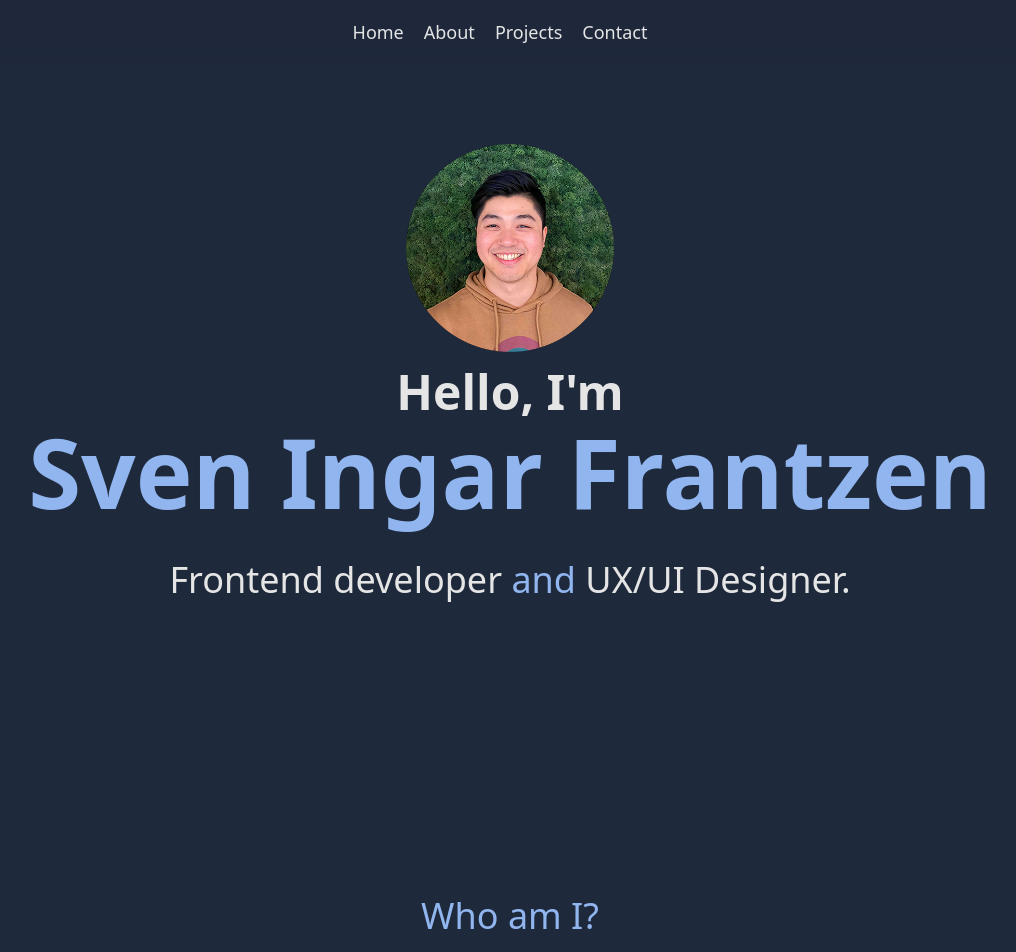
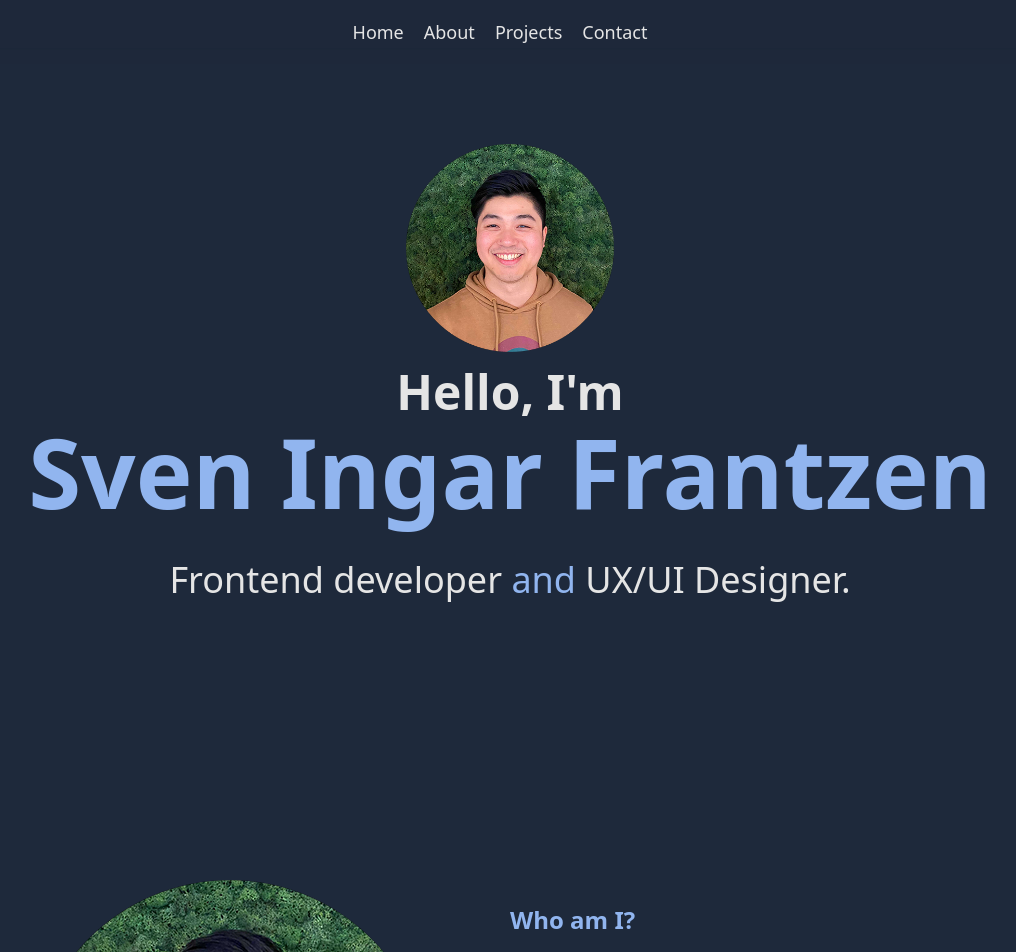
Before and after one commit to svennif/portfolio_new, a Vue app: page /about in a window 1280 px wide. Shown: the top 952 px of the page, without its empty margins (130-1146 px from the left). Built offline with nearby package versions, Linux system fonts and the light colour scheme.

Commit message:
Created about me page

```diff
--- a/src/components/AboutComponent.vue
+++ b/src/components/AboutComponent.vue
@@ -1,6 +1,5 @@
 <template>
     <div id="about" class="mx-auto h-screen">
-        <h1 class="text-4xl text-highlight text-center mt-10 md:mt-24">Who am I?</h1>
         <div class="columns-2 flex justify-center p-20">
             <div class="w-1/2">
                 <img class="px-10 mx-auto" :src="portrait_image" alt="Portrait of Sven Ingar" />
@@ -25,7 +24,7 @@
                 </div>
             </div>
             <div class="w-1/2 mx-auto text-neutral-200">
-                <h2 class="text-2xl text-highlight mb-4 mt-6 font-bold">Summary</h2>
+                <h2 class="text-2xl text-highlight mb-4 mt-6 font-bold">Who am I?</h2>
                 <p class="leading-relaxed">I am an experienced Frontend Developer, transitioning from a decade in retail management at Coop Obs Bryne to IT consultancy and currently frontend development. During my time as an IT Consultant at Front Software, I mastered skills including project management and development in React and worked extensively on digital control systems for Pizzabakeren, one of Norway's leading pizza chains. Currently, I'm a Junior Integration Specialist at Clerk.io, creating recommendation sliders for various webshops.</p>
                 <p class="leading-relaxed mt-2">
                     <span class="text-highlight">Skills accuired: </span>
```
